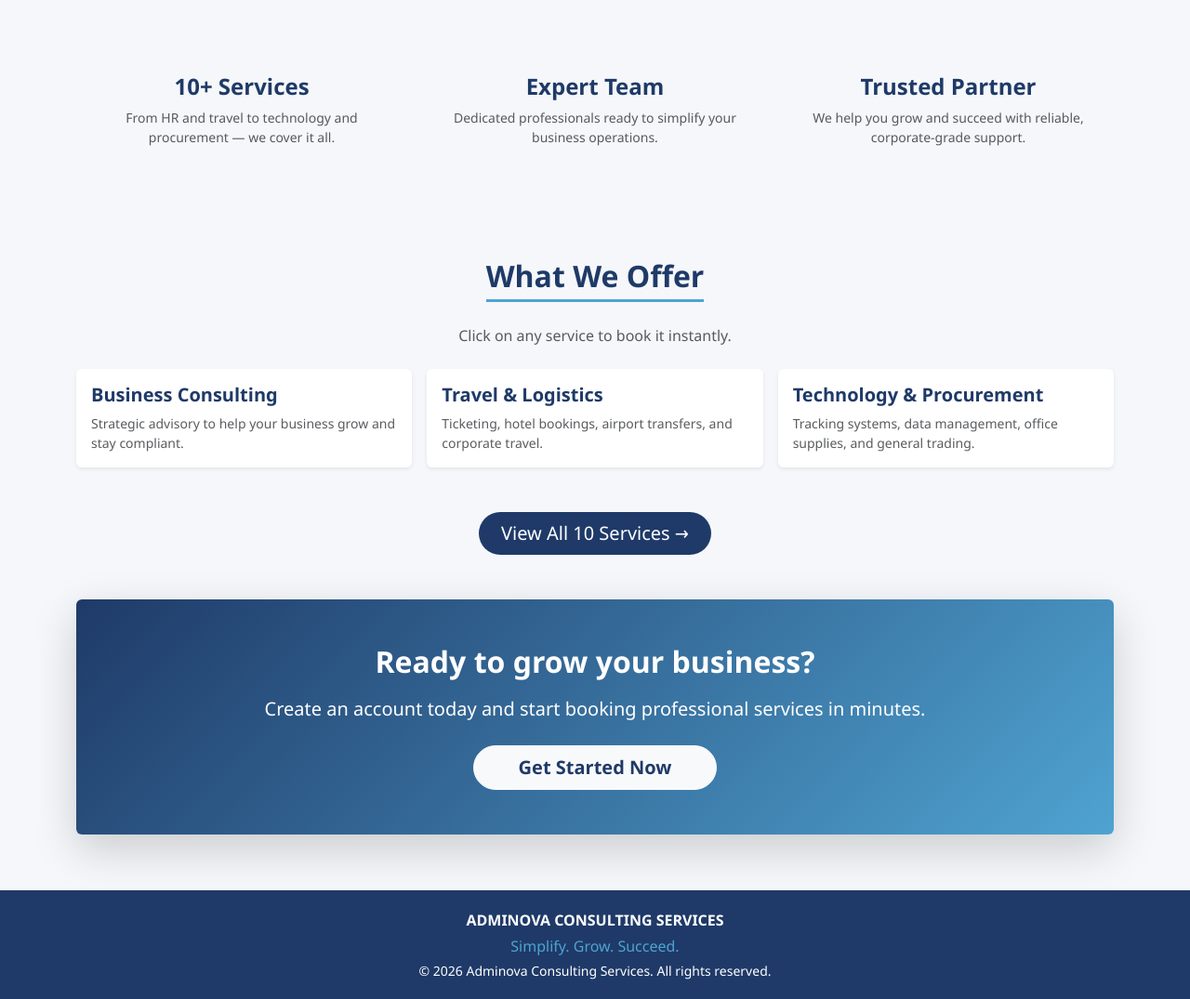
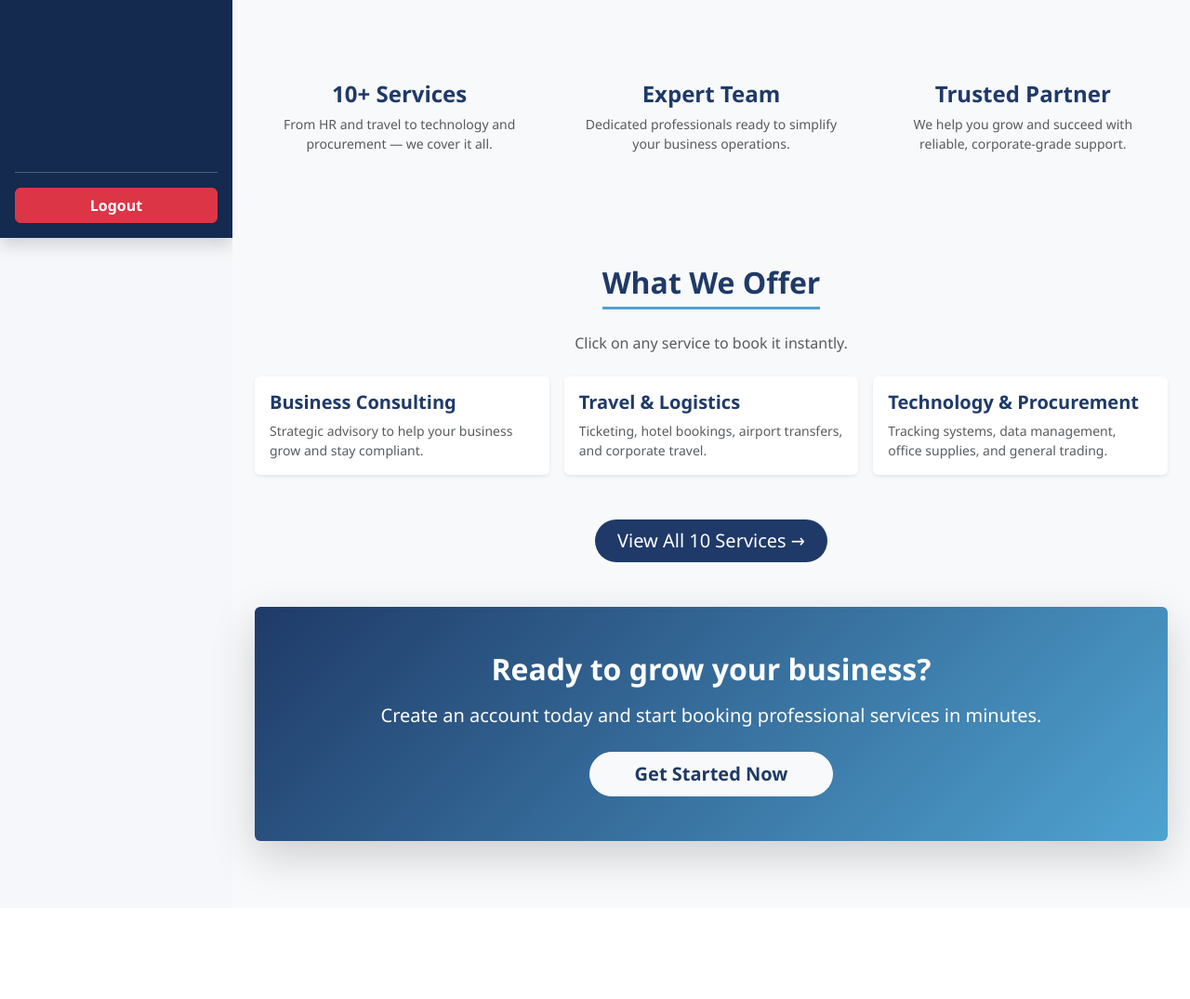
Before and after one commit to kocha-design/Adminova-Booking-System, a Django app: page / in a window 1280 px wide. Shown: the part 552-1627 px from the top of the page at 93% size. After the commit the page ends 1499 px from the top, so only its background shows below. Run offline with Django 5.2, Linux system fonts and the light colour scheme; the visitor is signed in with stand-in values (Sample User, id 1).

Commit message:
Added dynamic sidebar, fixed navbar colors, and added logout button

```diff
--- a/static/css/style.css
+++ b/static/css/style.css
@@ -15,6 +15,7 @@ body {
 
 /* Navbar refinement */
 .navbar-adminova {
+    background-color: #1F3A68 !important; /* Navy blue */
     padding: 12px 0;
     box-shadow: 0 4px 6px rgba(0,0,0,0.1);
 }
--- a/templates/base.html
+++ b/templates/base.html
@@ -9,8 +9,9 @@
     <link rel="stylesheet" href="{% static 'css/style.css' %}">
 </head>
 <body>
-    <nav class="navbar navbar-expand-lg navbar-adminova">
-        <div class="container">
+    <!-- NAVBAR -->
+    <nav class="navbar navbar-expand-lg navbar-adminova sticky-top">
+        <div class="container-fluid px-4">
             <!-- Logo & Brand Name -->
             <a class="navbar-brand d-flex align-items-center gap-2" href="{% url 'core:home' %}">
                 <img src="{% static 'images/adminova_logo.png' %}" alt="Adminova Logo" style="height: 50px; width: auto; background: white; padding: 5px; border-radius: 6px;">
@@ -22,42 +23,44 @@
                 <span class="navbar-toggler-icon" style="filter: invert(1);"></span>
             </button>
 
-            <!-- Navbar Links -->
+            <!-- Navbar Links (Right Side) -->
             <div class="collapse navbar-collapse" id="navMenu">
                 <ul class="navbar-nav ms-auto align-items-center">
+                    {% if not user.is_authenticated %}
+                        <!-- Hizi zinaonekana tu kama mtu haja-login -->
                         <li class="nav-item"><a class="nav-link" href="{% url 'core:home' %}">Home</a></li>
                         <li class="nav-item"><a class="nav-link" href="{% url 'bookings:service_list' %}">Services</a></li>
-
-                    {% if user.is_authenticated %}
-                        <li class="nav-item"><a class="nav-link" href="{% url 'bookings:my_bookings' %}">My Bookings</a></li>
-
-                        <!-- Dashboard inaonekana tu kwa Admin/Worker -->
-                        {% if user.is_company_staff %}
-                            <li class="nav-item"><a class="nav-link" href="{% url 'bookings:admin_dashboard' %}">Dashboard</a></li>
-                        {% endif %}
-
-                        <!-- Profile inaonekana kwa KILA MTU aliye-login (Customer, Worker, Admin) -->
+                        <li class="nav-item"><a class="nav-link" href="{% url 'accounts:login' %}">Login</a></li>
+                        <li class="nav-item ms-lg-2"><a class="btn btn-light btn-sm fw-bold rounded-pill px-3" style="color: var(--adminova-navy);" href="{% url 'accounts:register' %}">Register</a></li>
+                    {% else %}
+                        <!-- Hizi zinaonekana kama mtu ameingia -->
                         <li class="nav-item">
-                            <a class="nav-link" href="{% url 'accounts:profile' %}">My Profile</a>
+                            <span class="navbar-text text-white me-3 fw-bold">👤 {{ user.username }}</span>
                         </li>
-
-                        <!-- Logout Form (Imerekebishwa isiwe na style za ndani) -->
-                        <li class="nav-item ms-lg-3">
-                            <form method="post" action="{% url 'accounts:logout' %}" class="d-flex">
+                        <!-- Logout Button iliyo wazi -->
+                        <li class="nav-item">
+                            <form method="post" action="{% url 'accounts:logout' %}" class="d-flex m-0">
                                 {% csrf_token %}
-                                <button type="submit" class="btn btn-outline-light btn-sm rounded-pill px-3">Logout ({{ user.username }})</button>
+                                <button type="submit" class="btn btn-danger btn-sm rounded-pill px-3 fw-bold">Logout</button>
                             </form>
                         </li>
-                    {% else %}
-                        <li class="nav-item"><a class="nav-link" href="{% url 'accounts:login' %}">Login</a></li>
-                        <li class="nav-item ms-lg-2"><a class="btn btn-light btn-sm fw-bold rounded-pill px-3" style="color: var(--adminova-navy);" href="{% url 'accounts:register' %}">Register</a></li>
                     {% endif %}
                 </ul>
             </div>
         </div>
     </nav>
 
-    <main class="container mt-4 mb-5">
+    <!-- MAIN LAYOUT -->
+    <div class="d-flex">
+        <!-- SIDEBAR (Inaonekana tu kama mtu ameingia) -->
+        {% if user.is_authenticated %}
+            <div class="d-none d-md-block">
+                {% include 'includes/sidebar.html' %}
+            </div>
+        {% endif %}
+
+        <!-- CONTENT AREA -->
+        <main class="flex-grow-1 p-4 bg-light" style="min-height: calc(100vh - 76px);">
             <!-- Success/Error Messages -->
             {% if messages %}
                 {% for message in messages %}
@@ -70,8 +73,10 @@
 
             {% block content %}{% endblock %}
         </main>
+    </div>
 
-    <!-- Footer -->
+    <!-- Footer (Inaonekana tu kama mtu haja-login, ili isivuruge Dashboard) -->
+    {% if not user.is_authenticated %}
     <footer class="footer-adminova text-center">
         <div class="container">
             <p class="mb-1 fw-bold">ADMINOVA CONSULTING SERVICES</p>
@@ -79,6 +84,7 @@
             <p class="mb-0 small">&copy; 2026 Adminova Consulting Services. All rights reserved.</p>
         </div>
     </footer>
+    {% endif %}
 
     <script src="https://cdn.jsdelivr.net/npm/bootstrap@5.3.0/dist/js/bootstrap.bundle.min.js"></script>
     <script src="{% static 'js/main.js' %}"></script>
--- /dev/null
+++ b/templates/includes/sidebar.html
@@ -0,0 +1,44 @@
+{% load static %}
+<div class="d-flex flex-column flex-shrink-0 p-3 text-white shadow" style="width: 250px; background-color: #142a4f; min-height: calc(100vh - 76px);">
+    <a href="{% url 'core:home' %}" class="d-flex align-items-center mb-3 mb-md-0 me-md-auto text-white text-decoration-none">
+        <span class="fs-5 fw-bold">Dashboard Menu</span>
+    </a>
+    <hr>
+    <ul class="nav nav-pills flex-column mb-auto">
+        <li class="nav-item">
+            <a href="{% url 'core:home' %}" class="nav-link text-white {% if request.resolver_match.url_name == 'home' %}active bg-primary{% endif %}">
+                🏠 Home
+            </a>
+        </li>
+        <li class="nav-item">
+            <a href="{% url 'bookings:service_list' %}" class="nav-link text-white {% if request.resolver_match.url_name == 'service_list' %}active bg-primary{% endif %}">
+                🛠️ Services
+            </a>
+        </li>
+        <li class="nav-item">
+            <a href="{% url 'bookings:my_bookings' %}" class="nav-link text-white {% if request.resolver_match.url_name == 'my_bookings' %}active bg-primary{% endif %}">
+                📋 My Bookings
+            </a>
+        </li>
+
+        {% if user.is_company_staff %}
+        <li class="nav-item">
+            <a href="{% url 'bookings:admin_dashboard' %}" class="nav-link text-white {% if request.resolver_match.url_name == 'admin_dashboard' %}active bg-primary{% endif %}">
+                📊 Admin Dashboard
+            </a>
+        </li>
+        {% endif %}
+
+        <li class="nav-item">
+            <a href="{% url 'accounts:profile' %}" class="nav-link text-white {% if request.resolver_match.url_name == 'profile' %}active bg-primary{% endif %}">
+                👤 My Profile
+            </a>
+        </li>
+    </ul>
+    <hr>
+    <!-- Logout Button Kwenye Sidebar -->
+    <form method="post" action="{% url 'accounts:logout' %}">
+        {% csrf_token %}
+        <button type="submit" class="btn btn-danger w-100 fw-bold">Logout</button>
+    </form>
+</div>
```
Lines whose indentation alone changed are shown as unchanged.
